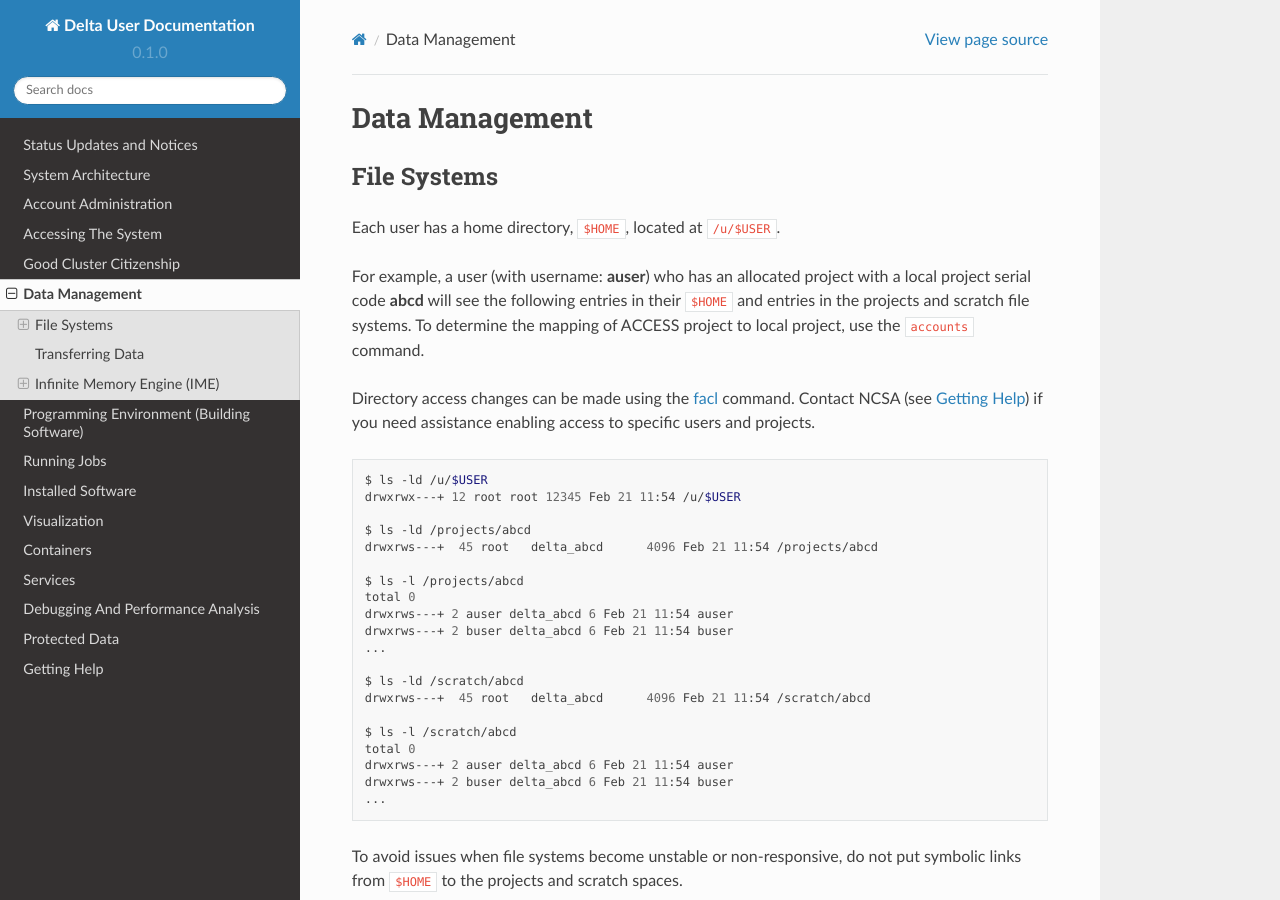
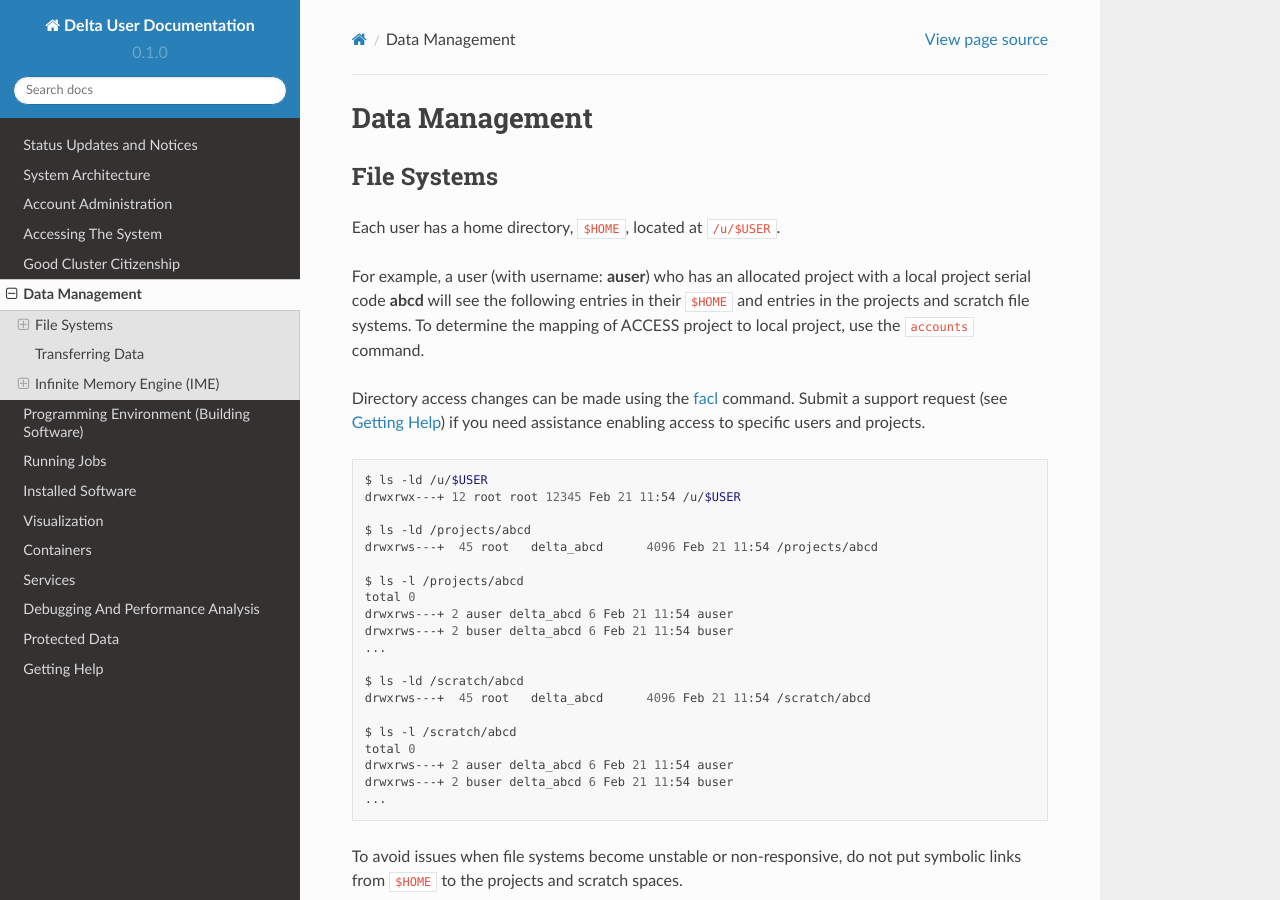
Before and after one commit to ncsa/Delta_doc, a Sphinx documentation site: the page built from docs/source/file_mgmt/index.rst, in a window 1280 px wide and 900 px high. Built offline with Sphinx 7.4.7 and the Read the Docs theme 2.0.0, drawn with Linux system fonts in a browser that asks for light colours; pages that are not in the unit, such as notebooks, are missing from menus.

Commit message:
Update index.rst updated help wording
updated help wording under file systems for consistency

```diff
--- a/docs/source/file_mgmt/index.rst
+++ b/docs/source/file_mgmt/index.rst
@@ -10,7 +10,7 @@ For example, a user (with username: **auser**) who has an allocated project with
 To determine the mapping of ACCESS project to local project, use the ``accounts`` command.
 
 Directory access changes can be made using the `facl <https://linux.die.net/man/1/setfacl>`_ command.
-Contact NCSA (see :ref:`help`) if you need assistance enabling access to specific users and projects.
+Submit a support request (see :ref:`help`) if you need assistance enabling access to specific users and projects.
 
 .. code-block:: bash
 
```
